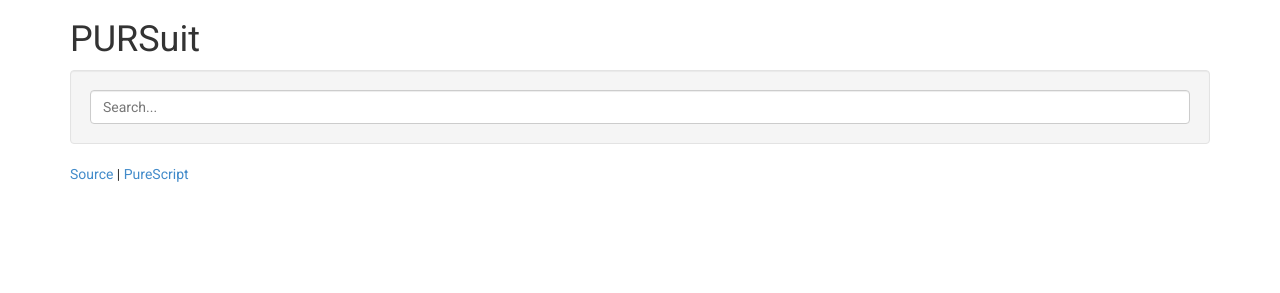
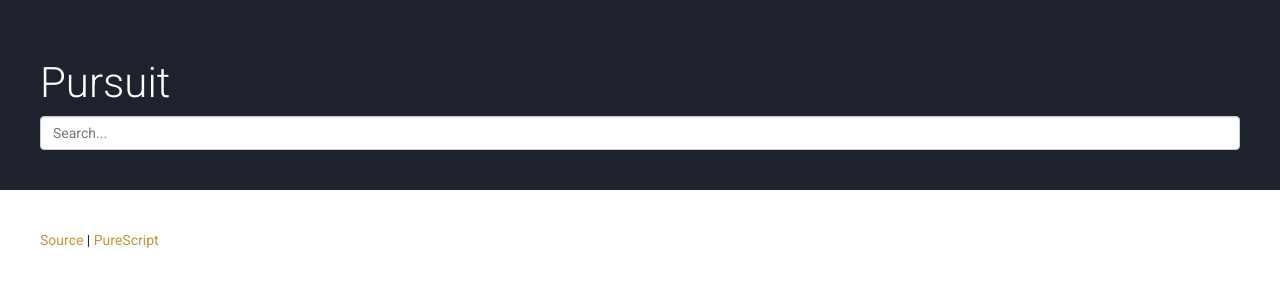
Before and after one commit to purescript/pursuit, a website: page client/index.html in a window 1280 px wide. Drawn offline with Linux system fonts and the light colour scheme.

Commit message:
Some styling

```diff
--- a/client/index.html
+++ b/client/index.html
@@ -3,11 +3,40 @@
   <head>
     <title>PURSuit</title>
     <meta name="viewport" content="width=device-width, user-scalable=no">
-    <link href="http://fonts.googleapis.com/css?family=Roboto" rel="stylesheet" type="text/css">
+    <link href="http://fonts.googleapis.com/css?family=Roboto:400,300,700" rel="stylesheet" type="text/css">
     <link rel="stylesheet" href="css/bootstrap.min.css">
     <style>
-      * {
+      body {
         font-family: 'Roboto', sans-serif;
+        color: rgb(29, 34, 45);
+      }
+
+      .container-fluid {
+        padding: 0;
+      }
+
+      .header {
+        background-color: rgb(29, 34, 45);
+        padding: 40px;
+        color: white;
+      }
+
+      .body {
+        padding: 40px;
+      }
+
+      h1 {
+        font-size: 3em;
+        font-weight: 300;
+      }
+
+      a, a:visited, a:active, a:hover {
+        color: #c4953a;
+      }
+
+      pre {
+        border: 0;
+        border-radius: 0;
       }
     </style>
     <script src="bower_components/react/react.js"></script>
```
Also changed, not shown: client/dist/Main.js, 1 other file.
